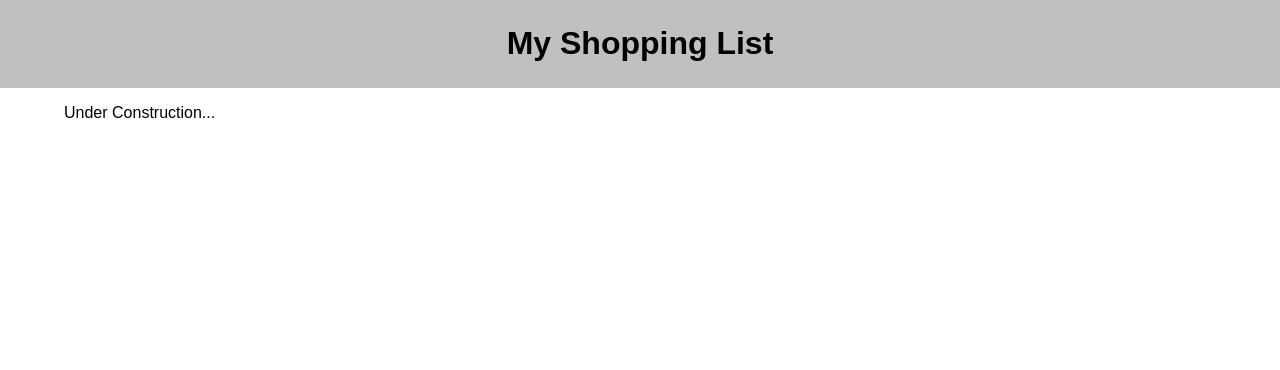
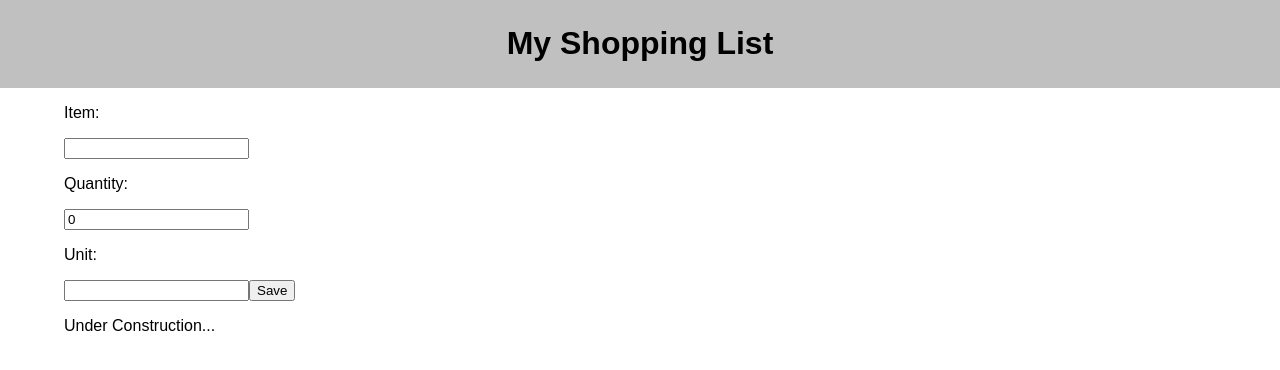
Before and after one commit to kobijones111529/group-fs-react-shopping-list, a React (Create React App) app: page / in a window 1280 px wide. Shown: the top 370 px of the page. Built offline with nearby package versions, Linux system fonts and the light colour scheme.

Commit message:
form is working

```diff
--- a/package.json
+++ b/package.json
@@ -15,6 +15,7 @@
   "author": "",
   "license": "ISC",
   "dependencies": {
+    "axios": "^1.3.6",
     "express": "^4.17.1",
     "pg": "^8.5.1",
     "react": "^18.2.0",
--- a/src/components/App/App.jsx
+++ b/src/components/App/App.jsx
@@ -1,8 +1,10 @@
 import React from 'react';
+import axios from 'axios';
 
 import Header from '../Header/Header.jsx'
 import GroceryForm from '../Form/Form.jsx';
 import './App.css';
+
 
 
 function App() {
@@ -10,6 +12,7 @@ function App() {
         <div className="App">
             <Header />
             <main>
+            <GroceryForm />
                 <p>Under Construction...</p>
             </main>
         </div>
--- a/src/components/Form/Form.jsx
+++ b/src/components/Form/Form.jsx
@@ -31,15 +31,15 @@ const createGrocery = (event) => {
 
 return (
     <form onSubmit={createGrocery}>
-        <input
+        <p>Item:</p><input
         type="text"
         value={nameInput}
         />
-        <input
+        <p>Quantity:</p><input
         type="number"
         value={quantityInput}
         />
-        <input
+        <p>Unit:</p><input
         type="text"
         value={unitInput}
         />
```
Also changed, not shown: 1 other file (tests, documents, lock files or other folders).
